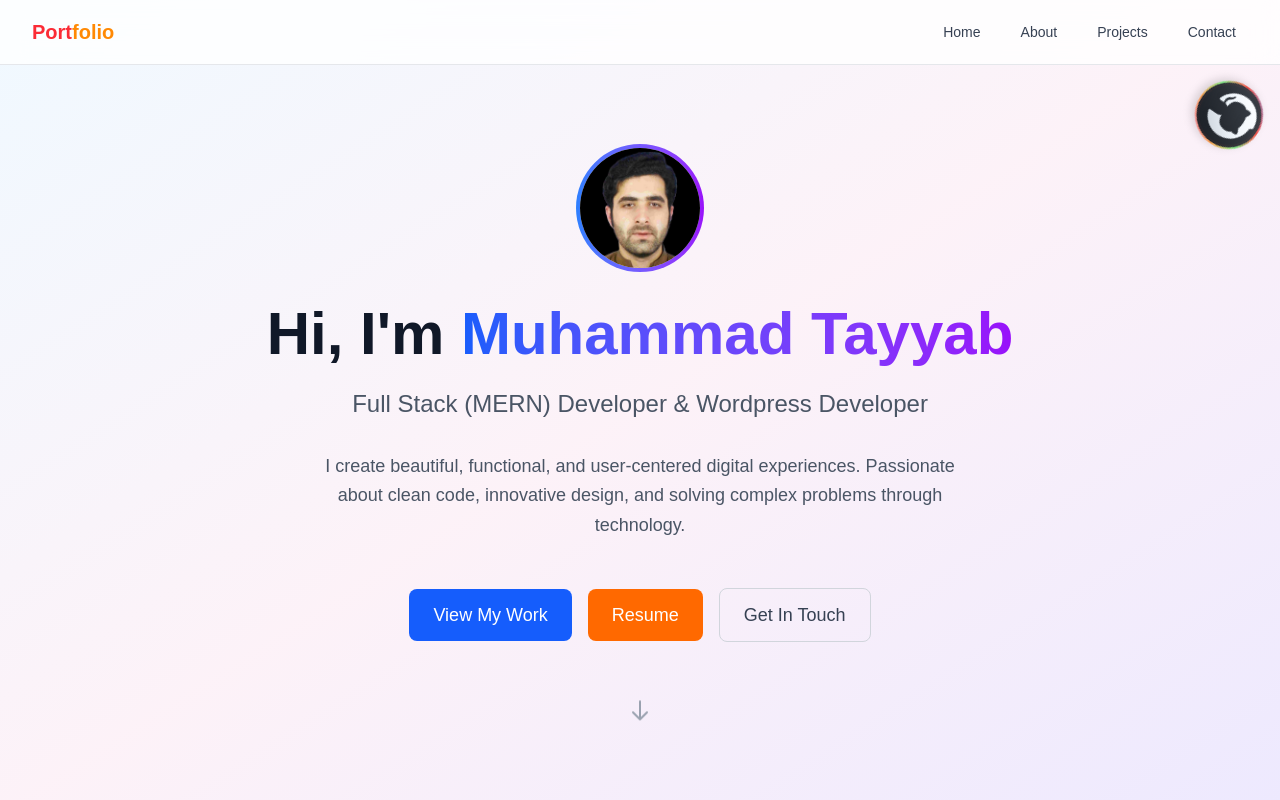
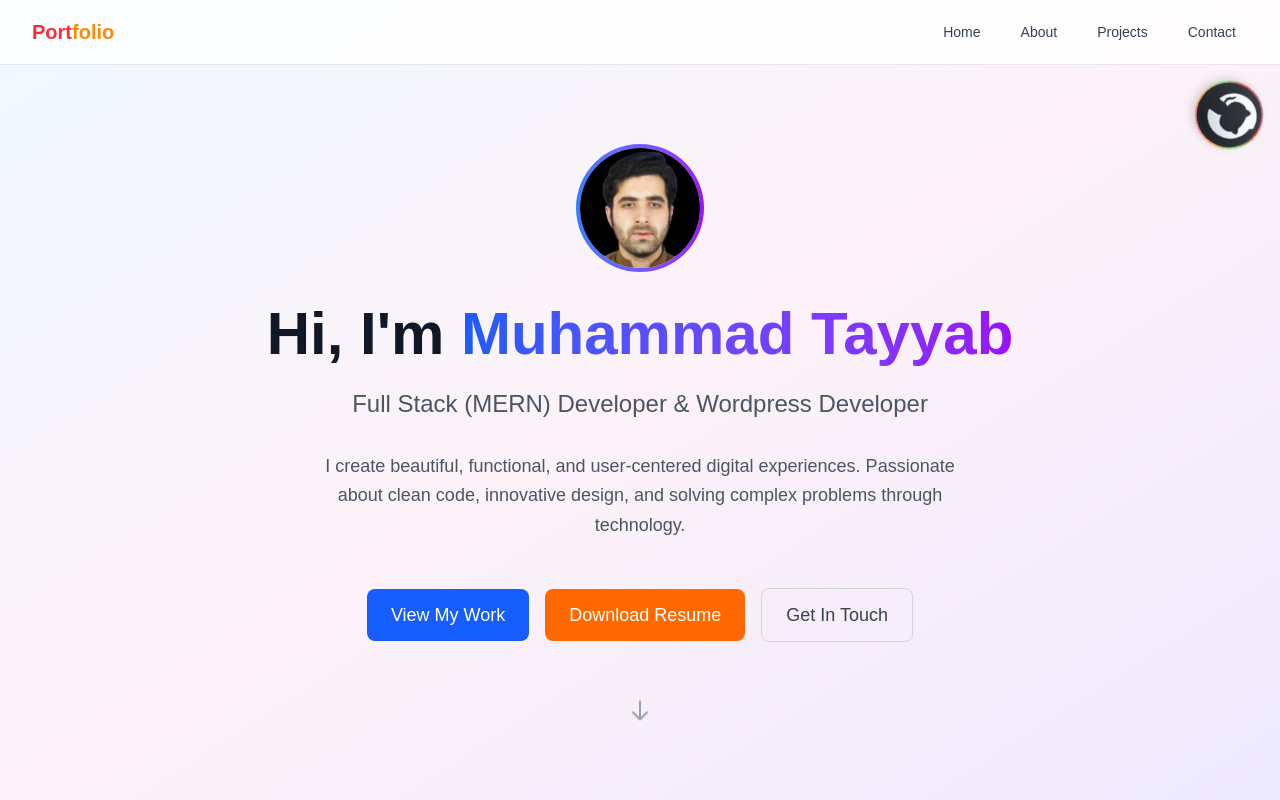
Before and after one commit to iamtayyab007/portfolio-nextjs, a Next.js app: page / in a window 1280 px wide. Shown: the top 800 px of the page. Built offline with nearby package versions, Linux system fonts and the light colour scheme.

Commit message:
added the downloadable link

```diff
--- a/src/components/sections/Hero.tsx
+++ b/src/components/sections/Hero.tsx
@@ -10,7 +10,8 @@ const Hero: React.FC = () => {
       element.scrollIntoView({ behavior: 'auto' });
     }
   };
-
+ // 🔗 Direct Google Drive download link
+  const resumeUrl = "https://drive.google.com/uc?export=download&id=1VngnYEEgn1G8vW0QbBd0oNDvqMgJFcxt";
   return (
     <section id="home" className="min-h-screen flex items-center justify-center bg-gradient-to-br from-sky-50 via-pink-50 to-violet-100 dark:from-gray-900 dark:via-gray-800 dark:to-gray-700 pt-16">
       <div className="max-w-7xl mx-auto px-4 sm:px-6 lg:px-8 py-20">
@@ -58,13 +59,28 @@ const Hero: React.FC = () => {
             >
               View My Work
             </Button>
-               <Button
+               {/* <Button
               size="lg"
 
               className="w-full sm:w-auto bg-orange-500 hover:bg-orange-700"
             >
               Resume
-            </Button>
+            </Button> */}
+
+              <a
+              href={resumeUrl}
+              download
+              //target="_blank"
+              rel="noopener noreferrer"
+              className="w-full sm:w-auto"
+            >
+              <Button
+                size="lg"
+                className="w-full bg-orange-500 hover:bg-orange-700"
+              >
+                Download Resume
+              </Button>
+            </a>
             <Button
               variant="outline"
               size="lg"
```
